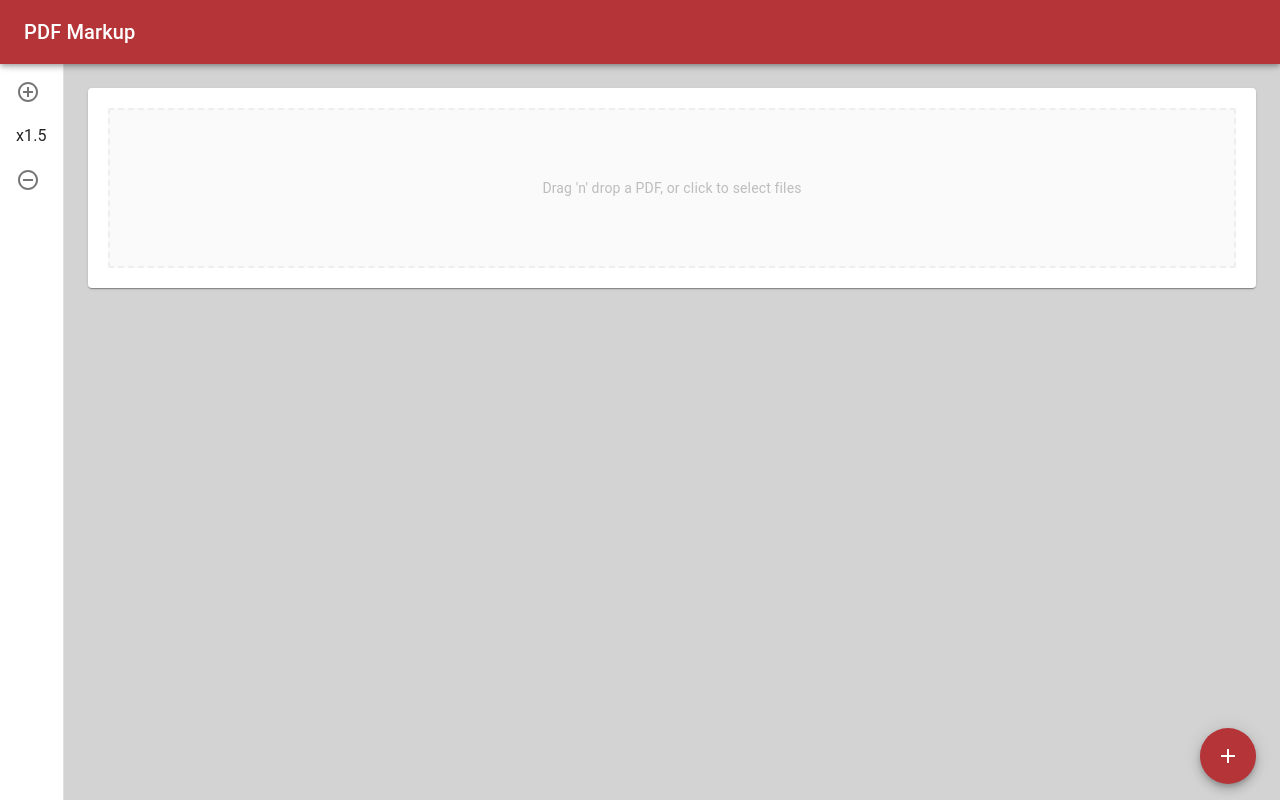
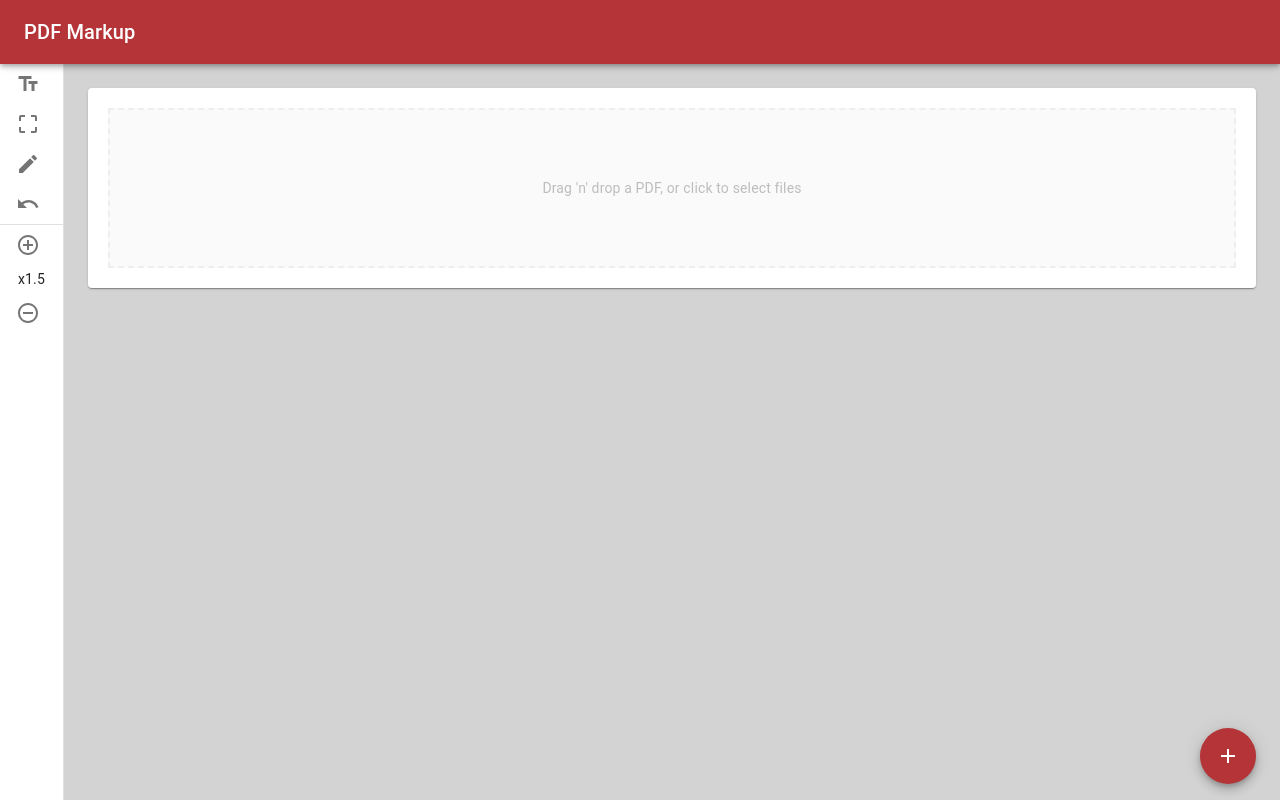
Before and after one commit to ztoben/pdf-markup, a React (Create React App) app: page / in a window 1280 px wide. Built offline with nearby package versions, Linux system fonts and the light colour scheme; what @bundled-es-modules/pdfjs-dist would draw is missing.

Commit message:
adding more potential action icons

```diff
--- a/src/components/AppDrawer.js
+++ b/src/components/AppDrawer.js
@@ -7,7 +7,12 @@
 import ListItemIcon from '@material-ui/core/ListItemIcon';
 import AddCircleIcon from '@material-ui/icons/AddCircleOutline';
 import RemoveCircleIcon from '@material-ui/icons/RemoveCircleOutline';
+import CreateIcon from '@material-ui/icons/Create';
+import UndoIcon from '@material-ui/icons/Undo';
+import TextFieldsIcon from '@material-ui/icons/TextFields';
+import CropFreeIcon from '@material-ui/icons/CropFree';
 import ListItemText from '@material-ui/core/ListItemText';
+import Divider from '@material-ui/core/Divider';
 
 const useStyles = makeStyles(theme => ({
   root: {
@@ -41,6 +46,11 @@
     flexGrow: 1,
     padding: theme.spacing(3),
   },
+  zoomText: {
+    display: 'flex',
+    justifyContent: 'center',
+    margin: 0
+  }
 }));
 
 export default function AppDrawer({setZoom, zoom}) {
@@ -68,14 +78,35 @@
         }),
       }}
     >
-      <List>
+      <List disablePadding>
+        <ListItem button>
+          <ListItemIcon>
+            <TextFieldsIcon />
+          </ListItemIcon>
+        </ListItem>
+        <ListItem button>
+          <ListItemIcon>
+            <CropFreeIcon />
+          </ListItemIcon>
+        </ListItem>
+        <ListItem button>
+          <ListItemIcon>
+            <CreateIcon />
+          </ListItemIcon>
+        </ListItem>
+        <ListItem button>
+          <ListItemIcon>
+            <UndoIcon />
+          </ListItemIcon>
+        </ListItem>
+        <Divider />
         <ListItem button onClick={() => handleZoom('in')}>
           <ListItemIcon>
             <AddCircleIcon />
           </ListItemIcon>
         </ListItem>
-        <ListItem>
-          <ListItemText>
+        <ListItem dense>
+          <ListItemText className={classes.zoomText}>
             {`x${zoom}`}
           </ListItemText>
         </ListItem>
```
